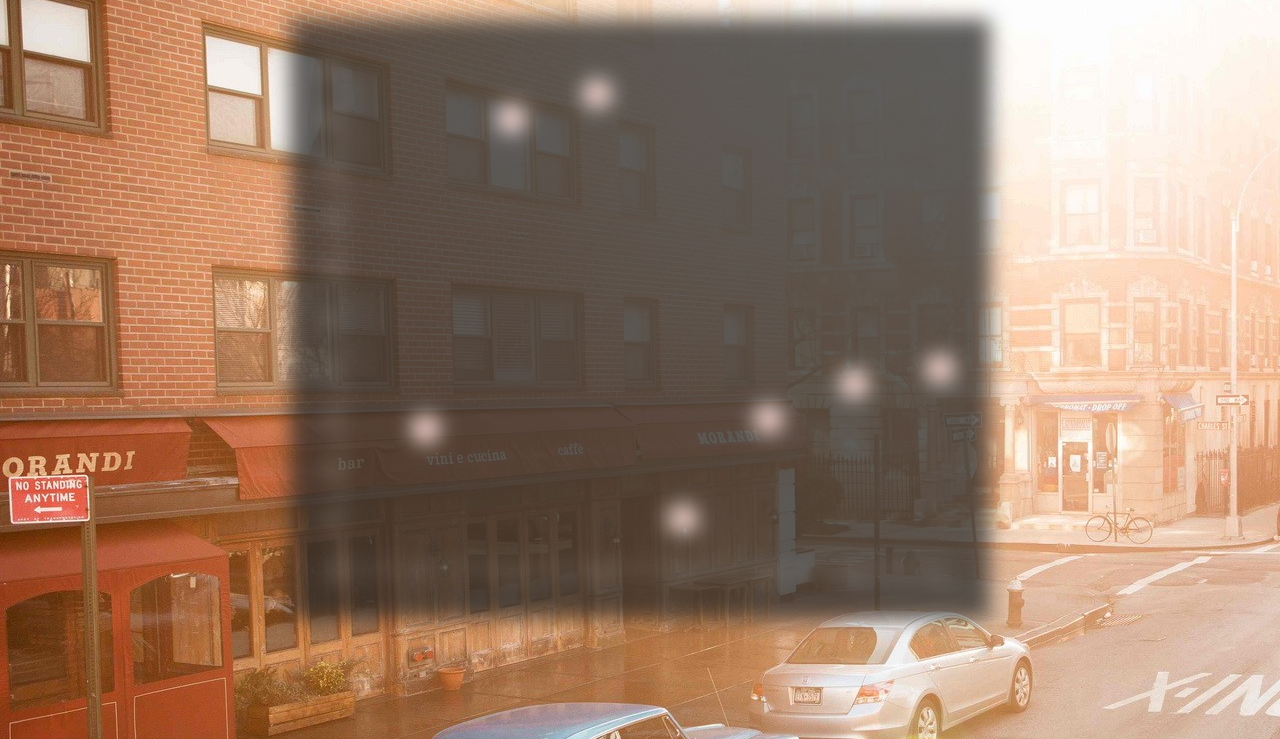
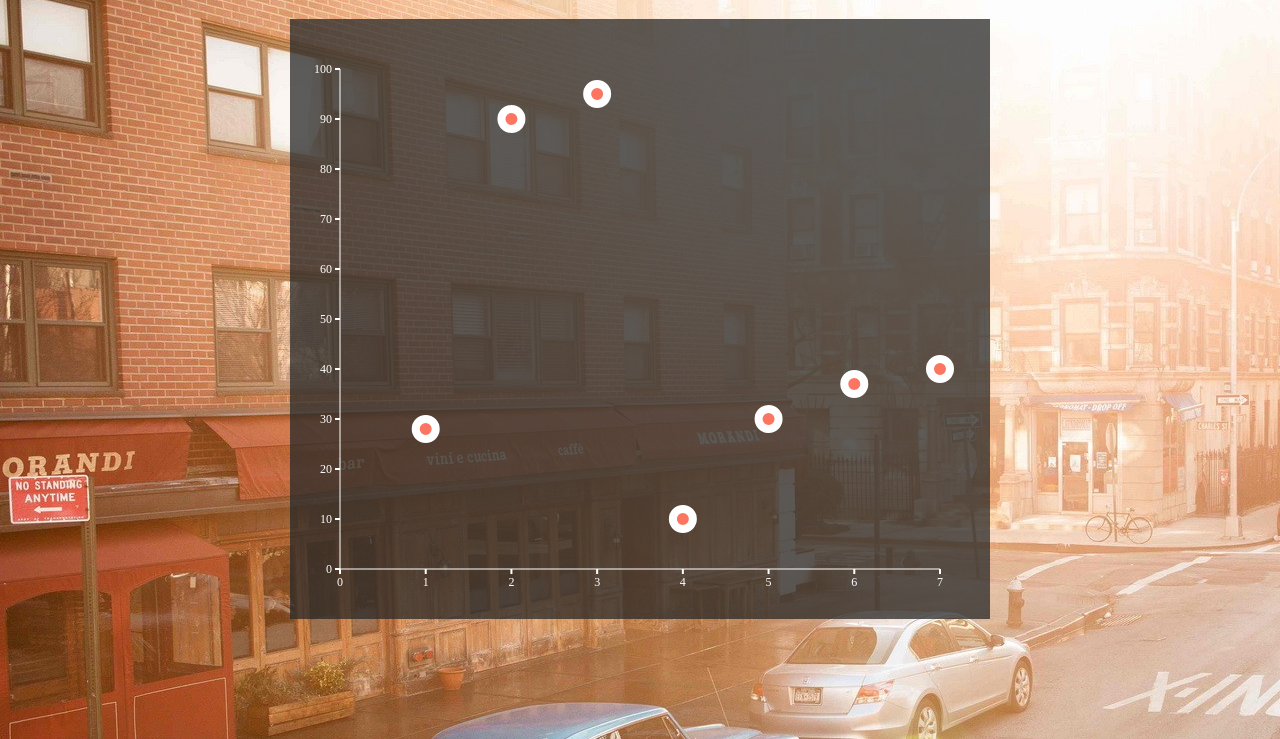
Before and after one commit to codeaia/chart-ui, a plain HTML site: page index.html in a window 1280 px wide. Shown: the part 61-800 px from the top of the page. Drawn offline with Linux system fonts and the light colour scheme.

Commit message:
Update notes.css

```diff
--- a/css/notes.css
+++ b/css/notes.css
@@ -33,8 +33,4 @@ svg{
 #chart1
 {
 
-
-	  -webkit-filter: blur(10px); /* Chrome, Opera, etc. */
-  filter: url('blur.svg#blur'); /* Older FF and others - http://jordanhollinger.com/media/blur.svg */
-  filter: blur(10px); /* Firefox 35+, eventually all */
 }
```
